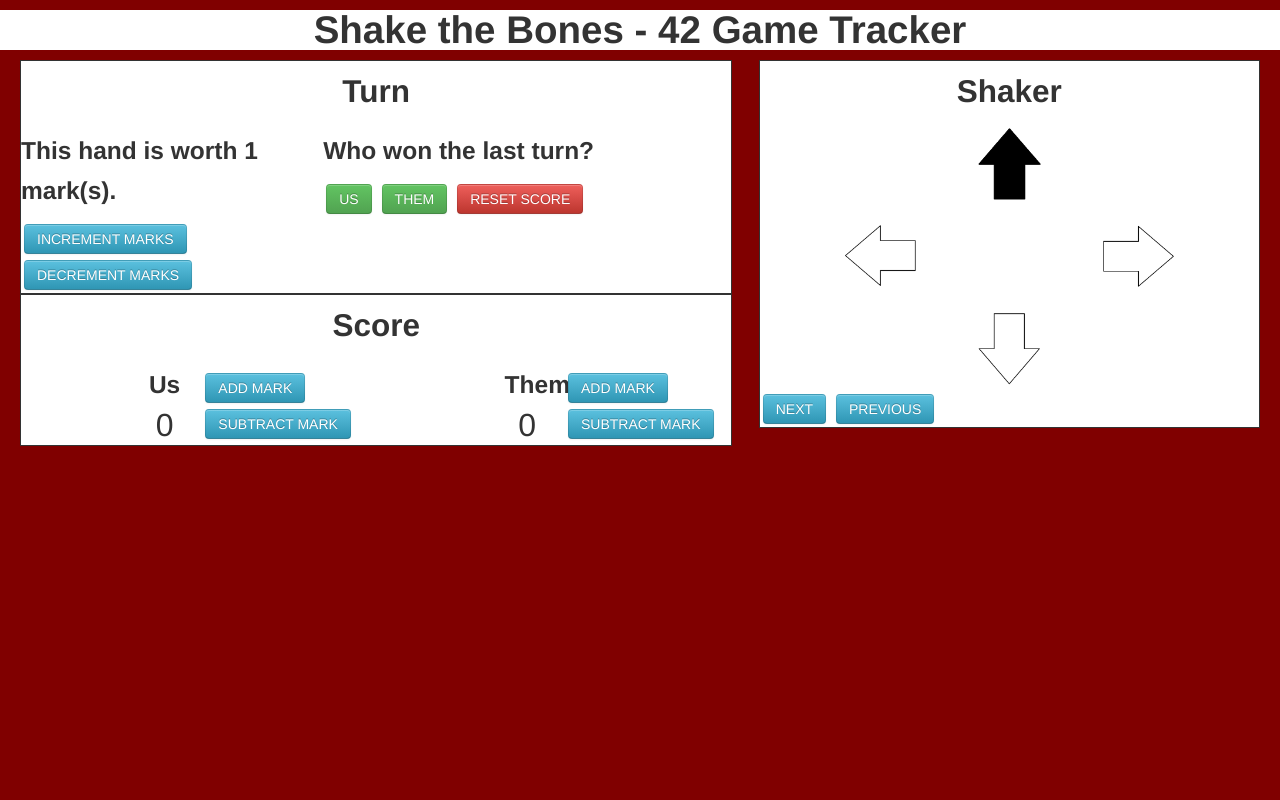
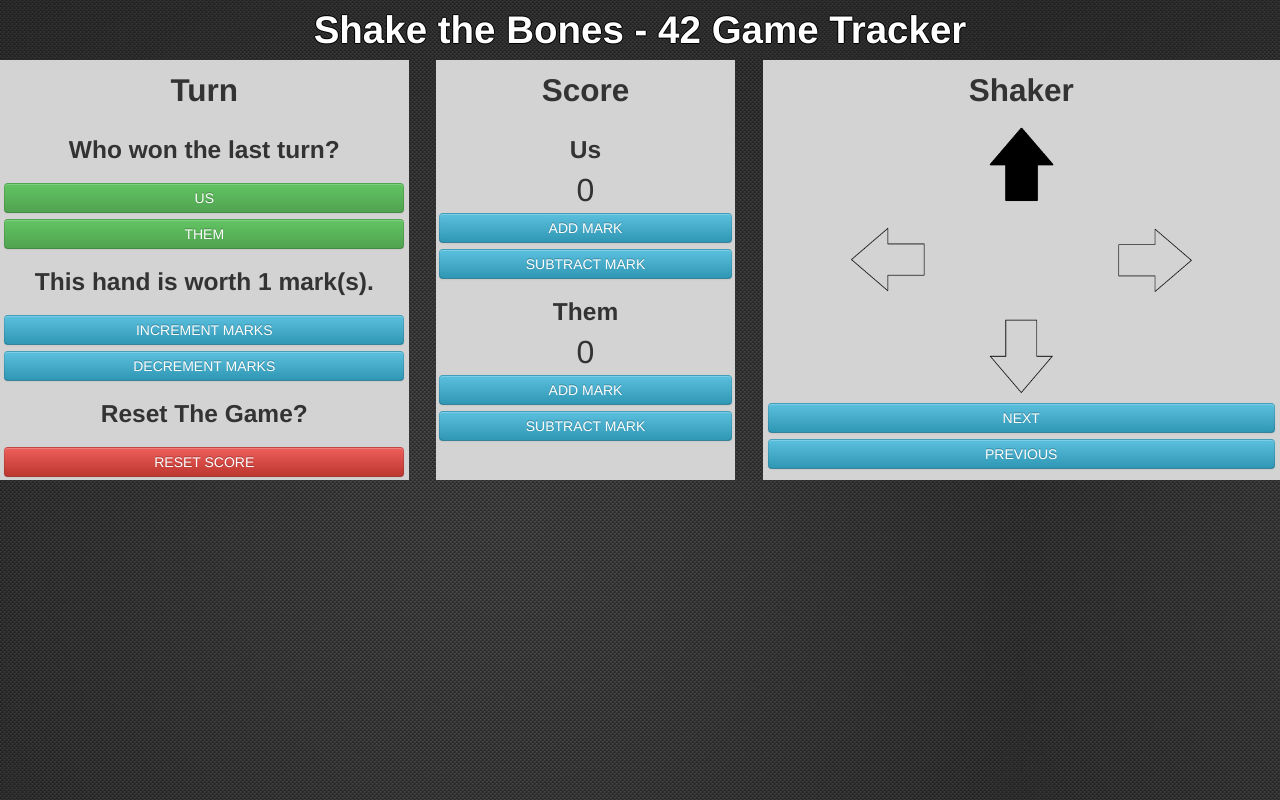
Before and after one commit to zachcannon/Shake_The_Bones, a Flask app: page /game in a window 1280 px wide. Run offline with Flask 2, Linux system fonts and the light colour scheme; parts of the project's set-up code (start-up, migrations or seed data) failed here and were passed over; some libraries are stand-ins or nearby versions.

Commit message:
Refactored layout to desktop and tablet versions.

```diff
--- a/app/static/css/style.css
+++ b/app/static/css/style.css
@@ -1,46 +1,48 @@
-.leftframetop {
-	border: 1px solid;
-	background-color: White;
+body {
+	background-image: url('../app_background.jpg');
 }
 
-.leftframebottom {
-	border: 1px solid;
-	background-color: White;
+.col{
+    margin-bottom: -99999px;
+    padding-bottom: 99999px;
+    background-color:LightGrey;
 }
 
-.rightframe {
-	border: 1px solid;
-	background-color: White;
+.col-wrap{
+    overflow: hidden;
 }
 
-.pagebase {
-	background-color: Maroon;
+.body {
+	padding: 0;
 }
 
-.pageheader {
-	border: 1px solid;
-	border-radius: 10px;
-	background-color: White;
-	padding-left: 33%;
+.row-fluid {
+	text-align: center;
 }
 
-.frameheader {
+.section-header {
 	text-align: center;
-	background-color: White;
+	color: White;
+	text-shadow: -1px 0 black, 0 1px black, 1px 0 black, 0 -1px black;
 }
 
 .scorebox {
-	text-align: center;
 	font-size: xx-large;
 }
 
 .scorechangebutton {
 	position: relative;
-	top: 15px;
+}
+
+.turn-button {
+	height: 75px;
+	font-size: xx-large;
+	font-weight: bold;
 }
 
 .btn {
 	margin: 3px;
+	width: 98%;
 }
 
 .arrowholder {
--- a/app/templates/base.html
+++ b/app/templates/base.html
@@ -13,74 +13,66 @@
     </head>
 
 
-    <body class='pagebase'>
+    <body>
 
-	<div class='jumbotron masthead'>
-		<h1 class='frameheader'>Shake the Bones - 42 Game Tracker </h1>
-
-		<div class="container-fluid">
-			<div class='row-fluid visible-desktop'>
-				<div class='span12'>
-
-					<div class="row-fluid">
-						<div class="span7">
-
-							<div class="row-fluid">
-								<div class="span12 leftframebottom">
-									<h2 class='frameheader'> Turn </h2>
+	<div class='visible-desktop'>
+		<h1 class='section-header'>Shake the Bones - 42 Game Tracker </h1>
+		<div class="row-fluid col-wrap">
+			<div class="span4 col">
+				<h2> Turn </h2>
 
 				<div class='row-fluid'>
-										<div class="span5">
-											<h3>This hand is worth <span class='js-count_on_turn'>1</span> mark(s).</h3>
-											<button class="btn btn-info btn-default js-increment_count">INCREMENT MARKS</button>
-											<button class="btn btn-info btn-default js-decrement_count">DECREMENT MARKS</button>
-										</div>
-
-										<div class="span7">
+					<div class="span12">
 						<h3>Who won the last turn?</h3>
-											<button class="btn btn-success btn-lg js-us_win_the_turn"> US </button>
-											<button class="btn btn-success btn-lg js-them_win_the_turn"> THEM </button>
-											<button class="btn btn-danger btn-lg js-reset_count_to_zero"> RESET SCORE </button>
-										</div>
-									</div>
+						<div><button class="btn btn-success btn-lg js-us_win_the_turn"> US </button></div>
+						<div><button class="btn btn-success btn-lg js-them_win_the_turn"> THEM </button></div>
 					</div>
 				</div>
 
 				<div class="row-fluid">
-								<div class="span12 leftframetop">
-									<h2 class='frameheader'> Score </h2>
+					<div class="span12">
+						<h3>This hand is worth <span class='js-count_on_turn'>1</span> mark(s).</h3>
+						<div><button class="btn btn-info btn-default js-increment_count">INCREMENT MARKS</button></div>
+						<div><button class="btn btn-info btn-default js-decrement_count">DECREMENT MARKS</button></div>
+					</div>
+				</div>
 
 				<div class='row-fluid'>
-
-										<div class="span1 offset2">
-											<h3 class='frameheader'>Us</h3>
-											<p class='scorebox js-us_score_box'>0</p>
+					<div class="span12">
+						<h3>Reset The Game?</h3>
+						<div><button class="btn btn-danger btn-lg js-reset_count_to_zero"> RESET SCORE </button></div>
 					</div>
-
-										<div class='span3'>
-											<div><button class='btn btn-info btn-default scorechangebutton js-us_increment'> ADD MARK </button></div>
-											<div><button class='btn btn-info btn-default scorechangebutton js-us_decrement'> SUBTRACT MARK </button></div>
-										</div>
-
-										<div class="span1 offset2">
-											<h3 class='frameheader'>Them</h3>
-											<p class='scorebox js-them_score_box'>0</p>
-										</div>
-
-										<div class='span3'>
-											<div><button class='btn btn-info btn-default scorechangebutton js-them_increment'> ADD MARK </button></div>
-											<div><button class='btn btn-info btn-default scorechangebutton js-them_decrement'> SUBTRACT MARK </button></div>
 				</div>
 
 			</div>
 
+
+			<div class="span3 col">
+				<h2> Score </h2>
+
+				<div class="row-fluid">
+					<div class="span12">
+						<h3>Us</h3>
+						<p class='js-us_score_box scorebox'>0</p>
+							<div><button class='btn btn-info btn-default scorechangebutton js-us_increment'> ADD MARK </button></div>
+							<div><button class='btn btn-info btn-default scorechangebutton js-us_decrement'> SUBTRACT MARK </button></div>
+					</div>
+				</div>
+
+				<div class='row-fluid'>
+					<div class="span12">
+						<h3>Them</h3>
+						<p class='js-them_score_box scorebox'>0</p>
+
+						<div><button class='btn btn-info btn-default scorechangebutton js-them_increment'> ADD MARK </button></div>
+						<div><button class='btn btn-info btn-default scorechangebutton js-them_decrement'> SUBTRACT MARK </button></div>
 					</div>
 				</div>
 			</div>
 
 
-						<div class="span5 rightframe">
-							<h2 class='frameheader'> Shaker </h2>
+			<div class="span5 rightframe col">
+				<h2> Shaker </h2>
 
 				<div class='row-fluid'>
 					<div class='span2 offset5 arrowholder'>
@@ -114,69 +106,58 @@
 			</div>
 		</div>
 	</div>
-			</div>
-		</div>
-	</div>
 
-	<div class='container-fluid'>
-		<div class='row-fluid visible-tablet'>
-			<div class='span12'>
 
-				<div class="row-fluid">
-					<div class="span12 leftframebottom">
-						<h2 class='frameheader'> Turn </h2>
+
+	<div class='visible-tablet tablet-view'>
+		<h2 class='section-header'> HAND </h2>
 
 		<div class='row-fluid'>
-							<div class="span5">
-								<h3>This hand is worth <span class='js-count_on_turn'>1</span> mark(s).</h3>
-								<button class="btn btn-info btn-default js-increment_count">INCREMENT MARKS</button>
-								<button class="btn btn-info btn-default js-decrement_count">DECREMENT MARKS</button>
-							</div>
-
-							<div class="span7">
-								<h3>Who won the last turn?</h3>
-								<button class="btn btn-success btn-lg js-us_win_the_turn"> US </button>
-								<button class="btn btn-success btn-lg js-them_win_the_turn"> THEM </button>
-								<button class="btn btn-danger btn-lg js-reset_count_to_zero"> RESET SCORE </button>
-							</div>
+			<div class="span12">
+				<h3 class='section-header'>Who won the last hand?</h3>
+				<div class='row-fluid'>
+					<div class="span6"><button class="btn btn-success btn-lg js-them_win_the_turn turn-button"> THEM </button></div>
+					<div class="span6"><button class="btn btn-success btn-lg js-us_win_the_turn turn-button"> US </button></div>
 				</div>
 			</div>
 		</div>
 
 		<div class="row-fluid">
-					<div class="span12 leftframetop">
-						<h2 class='frameheader'> Score </h2>
-
-						<div class='row-fluid'>
-
-							<div class="span1 offset2">
-								<h3 class='frameheader'>Us</h3>
-								<p class='scorebox js-us_score_box'>0</p>
+			<div class="span12">
+				<h3 class='section-header'>This hand is worth <span class='js-count_on_turn'>1</span> mark(s).</h3>
+				<div class="row-fluid">
+					<div class="span6"><button class="btn btn-info btn-default js-decrement_count">DECREMENT MARKS</button></div>
+					<div class="span6"><button class="btn btn-info btn-default js-increment_count">INCREMENT MARKS</button></div>
 				</div>
-
-							<div class='span3'>
-								<div><button class='btn btn-info btn-default scorechangebutton js-us_increment'> ADD MARK </button></div>
-								<div><button class='btn btn-info btn-default scorechangebutton js-us_decrement'> SUBTRACT MARK </button></div>
-							</div>
-
-							<div class="span1 offset2">
-								<h3 class='frameheader'>Them</h3>
-								<p class='scorebox js-them_score_box'>0</p>
-							</div>
-
-							<div class='span3'>
-								<div><button class='btn btn-info btn-default scorechangebutton js-them_increment'> ADD MARK </button></div>
-								<div><button class='btn btn-info btn-default scorechangebutton js-them_decrement'> SUBTRACT MARK </button></div>
-							</div>
-
-						</div>
-
 			</div>
 		</div>
 
+		<h2 class='section-header'> Score </h2>
+
 		<div class="row-fluid">
-					<div class="span12 rightframe">
-						<h2 class='frameheader'> Shaker </h2>
+			<div class="span12">
+				<h3 class='section-header'>Us</h3>
+				<p class='js-us_score_box scorebox section-header'>0</p>
+				<div class="row-fluid">
+					<div class="span6"><button class='btn btn-info btn-default scorechangebutton js-us_decrement'> SUBTRACT MARK </button></div>
+					<div class="span6"><button class='btn btn-info btn-default scorechangebutton js-us_increment'> ADD MARK </button></div>
+				</div>
+			</div>
+		</div>
+
+		<div class='row-fluid'>
+			<div class="span12">
+				<h3 class='section-header'>Them</h3>
+				<p class='js-them_score_box scorebox section-header'>0</p>
+				<div class="row-fluid">
+					<div class="span6"><button class='btn btn-info btn-default scorechangebutton js-them_decrement'> SUBTRACT MARK </button></div>
+					<div class="span6"><button class='btn btn-info btn-default scorechangebutton js-them_increment'> ADD MARK </button></div>
+				</div>
+			</div>
+		</div>
+
+
+		<h2 class='section-header'> Shaker </h2>
 
 		<div class='row-fluid'>
 			<div class='span2 offset5 arrowholder'>
@@ -204,15 +185,18 @@
 		</div>
 
 		<div class='row-fluid'>
-							<button class='btn btn-info btn-default js-next_shaker'> NEXT </button>
-							<button class='btn btn-info btn-default js-previous_shaker'> PREVIOUS </button>
+			<div class="span6"><button class='btn btn-info btn-default js-previous_shaker'> PREVIOUS </button></div>
+			<div class="span6"><button class='btn btn-info btn-default js-next_shaker'> NEXT </button></div>
+		</div>
+
+		<div class='row-fluid'>
+			<div class="span12">
+				<h3 class='section-header'>Reset The Game?</h3>
+				<div><button class="btn btn-danger btn-lg js-reset_count_to_zero"> RESET SCORE </button></div>
 			</div>
 		</div>
 	</div>
 
-			</div>
-		</div>
-	</div>
 
 	<div class='container visible-phone'>
 		<div class='jumbotron'>
```
Also changed, not shown: app/static/app_background.jpg (added). Lines whose indentation alone changed are shown as unchanged.
